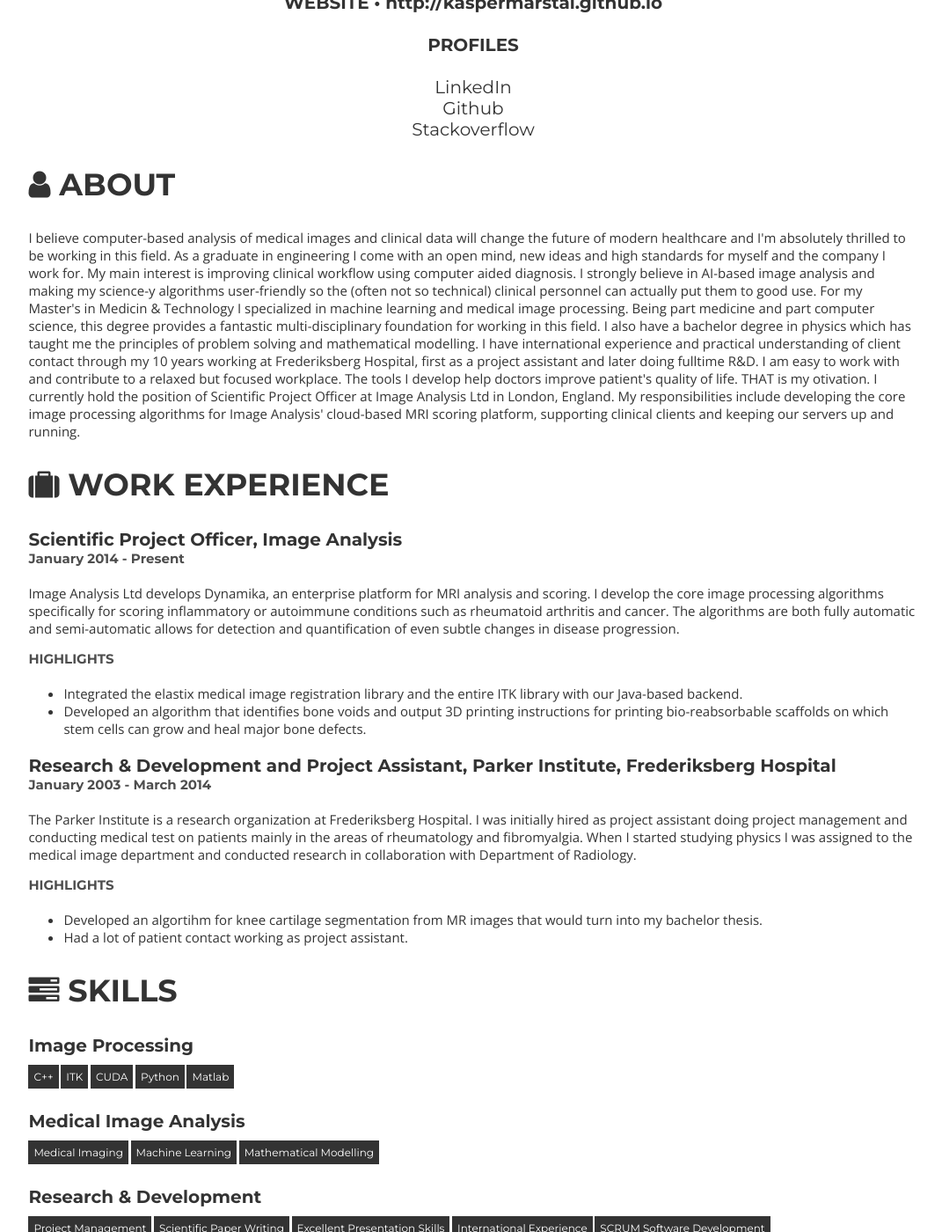
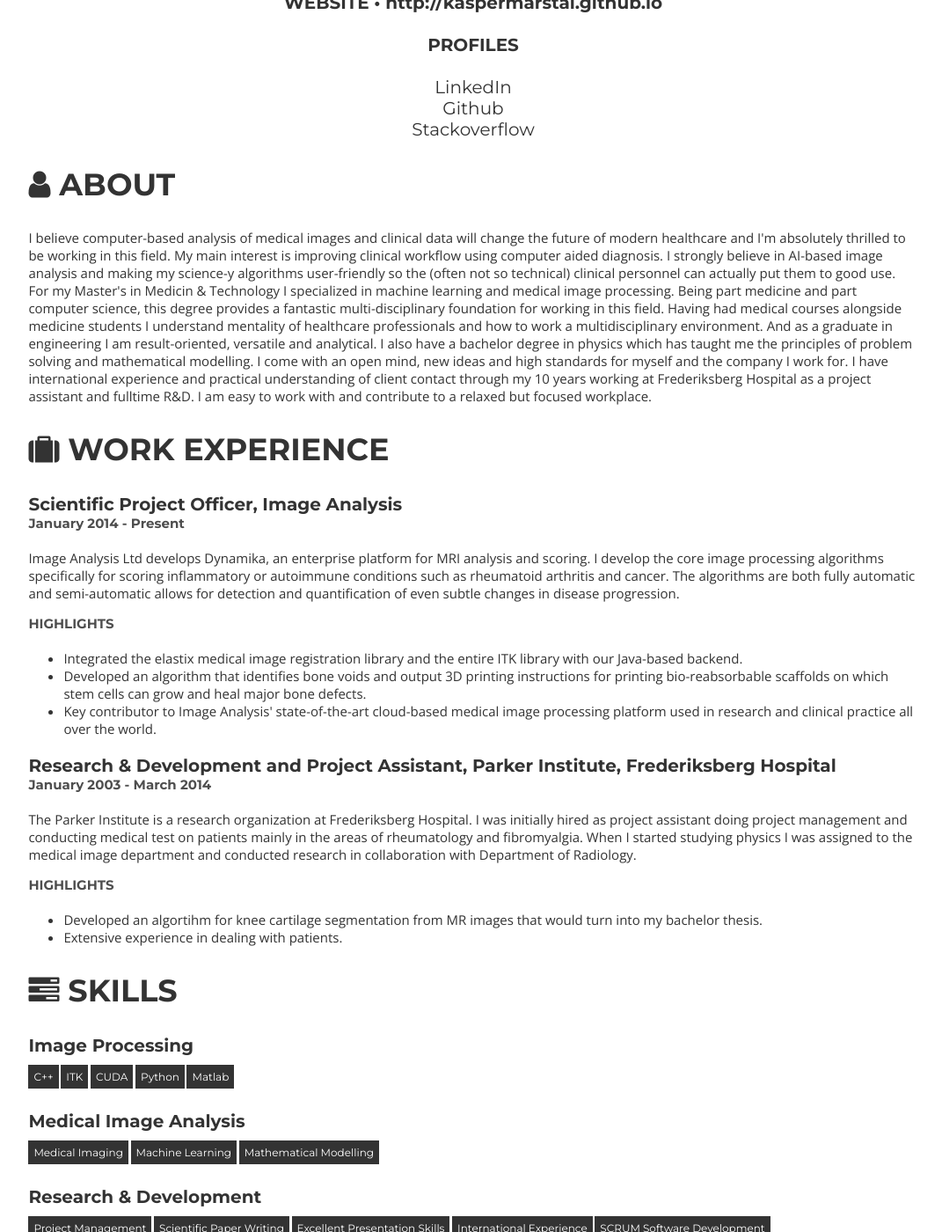
Before and after one commit to jmartens/kaspermarstal.github.io, a Jekyll site: the page resume.html, which Jekyll copies as it is, in a window 1280 px wide and 1400 px high, scrolled down 431 px. Shown: the whole window at 88% size, without its empty margins (102-1173 px from the left). Built offline with Jekyll 4.4.1, drawn with Linux system fonts in a browser that asks for light colours; nearby versions of some CDN libraries; some of the changed text lies outside the part shown.

Commit message:
Update resume

```diff
--- a/resume.html
+++ b/resume.html
@@ -5,7 +5,7 @@
     <meta http-equiv="X-UA-Compatible" content="IE=edge">
     <meta name="viewport" content="width=device-width, initial-scale=1">
     <title>Kasper Marstal</title>
-    <link href='https://fonts.googleapis.com/css?family=Montserrat:400,700|Open+Sans' rel='stylesheet' type='text/css'>
+    <link href='http://fonts.googleapis.com/css?family=Montserrat:400,700|Open+Sans' rel='stylesheet' type='text/css'>
     <link href="//maxcdn.bootstrapcdn.com/font-awesome/4.1.0/css/font-awesome.min.css" rel="stylesheet">
     <style>
 		body {
@@ -176,13 +176,7 @@
 		<div id= "about">
 			<h2><i class= "fa fa-user left"></i> ABOUT</h2>
 			<p>
-				I believe computer-based analysis of medical images and clinical data will change the future of modern healthcare and I&#39;m absolutely thrilled to be working in this field. As a graduate in engineering I come with an open mind, new ideas and high standards for myself and the company I work for. My main interest is improving clinical workflow using computer aided diagnosis. I strongly believe in AI-based image analysis and making my science-y algorithms user-friendly so the (often not so technical) clinical personnel can actually put them to good use.
-
-For my Master&#39;s in Medicin &amp; Technology I specialized in machine learning and medical image processing. Being part medicine and part computer science, this degree provides a fantastic multi-disciplinary foundation for working in this field. I also have a bachelor degree in physics which has taught me the principles of problem solving and mathematical modelling. I have international experience and practical understanding of client contact through my 10 years working at Frederiksberg Hospital, first as a project assistant and later doing fulltime R&amp;D. I am easy to work with and contribute to a relaxed but focused workplace.
-
-The tools I develop help doctors improve patient&#39;s quality of life. THAT is my otivation.
-
-I currently hold the position of Scientific Project Officer at Image Analysis Ltd in London, England. My responsibilities include developing the core image processing algorithms for Image Analysis&#39; cloud-based MRI scoring platform, supporting clinical clients and keeping our servers up and running.
+				I believe computer-based analysis of medical images and clinical data will change the future of modern healthcare and I&#39;m absolutely thrilled to be working in this field. My main interest is improving clinical workflow using computer aided diagnosis. I strongly believe in AI-based image analysis and making my science-y algorithms user-friendly so the (often not so technical) clinical personnel can actually put them to good use. For my Master&#39;s in Medicin &amp; Technology I specialized in machine learning and medical image processing. Being part medicine and part computer science, this degree provides a fantastic multi-disciplinary foundation for working in this field. Having had medical courses alongside medicine students I understand mentality of healthcare professionals and how to work a multidisciplinary environment. And as a graduate in engineering I am result-oriented, versatile and analytical. I also have a bachelor degree in physics which has taught me the principles of problem solving and mathematical modelling. I come with an open mind, new ideas and high standards for myself and the company I work for. I have international experience and practical understanding of client contact through my 10 years working at Frederiksberg Hospital as a project assistant and fulltime R&amp;D. I am easy to work with and contribute to a relaxed but focused workplace.
 			</p>
 		</div>
 		<div id= "work">
@@ -195,6 +189,7 @@ I currently hold the position of Scientific Project Officer at Image Analysis Lt
 					<ul>
 						<li>Integrated the elastix medical image registration library and the entire ITK library with our Java-based backend.</li>
 						<li>Developed an algorithm that identifies bone voids and output 3D printing instructions for printing bio-reabsorbable scaffolds on which stem cells can grow and heal major bone defects.</li>
+						<li>Key contributor to Image Analysis&#39; state-of-the-art cloud-based medical image processing platform used in research and clinical practice all over the world.</li>
 					</ul>
 				</div>
 				<div class= "job">
@@ -204,7 +199,7 @@ I currently hold the position of Scientific Project Officer at Image Analysis Lt
 					<h4>HIGHLIGHTS</h4>
 					<ul>
 						<li>Developed an algortihm for knee cartilage segmentation from MR images that would turn into my bachelor thesis.</li>
-						<li>Had a lot of patient contact working as project assistant.</li>
+						<li>Extensive experience in dealing with patients.</li>
 					</ul>
 				</div>
 		</div>
@@ -226,6 +221,18 @@ I currently hold the position of Scientific Project Officer at Image Analysis Lt
 				<span class= "keywords">Excellent Presentation Skills</span>
 				<span class= "keywords">International Experience</span>
 				<span class= "keywords">SCRUM Software Development</span>
+				<h3 class= "skills">Front-end Development</h3>
+				<span class= "keywords">Node.js</span>
+				<span class= "keywords">Angular.js</span>
+				<span class= "keywords">HTML</span>
+				<span class= "keywords">Javascript</span>
+				<span class= "keywords">PHP</span>
+				<h3 class= "skills">Back-end Development</h3>
+				<span class= "keywords">Java</span>
+				<span class= "keywords">Spring IO Platform</span>
+				<span class= "keywords">PostgreSQL</span>
+				<span class= "keywords">CouchDB</span>
+				<span class= "keywords">Neo4j</span>
 		</div><br>
 		<div id= "education">
 			<h2><i class= "fa fa-graduation-cap left"></i> EDUCATION</h2>
@@ -256,7 +263,7 @@ I currently hold the position of Scientific Project Officer at Image Analysis Lt
 					<li>Electromagnetism  (NFYB10023U)</li>
 					<li>Stellar Structure and Evolution (NFYB10014U)</li>
 					<li>Cosmology (NFYB10024U)</li>
-					<li>Origin and Evolution of the Solar system (NNMA13002U)</li>
+					<li>Origin and Evolution of the Solar System (NNMA13002U)</li>
 					<li>Statistical Physics (NFYB10026U)</li>
 					<li>Thermodynamics (NFYB10001U)</li>
 					<li>Mathematics For Physicists (NFYA04070U)</li>
```
Also changed, not shown: resume.json (+23 -1 lines), 1 other file.
